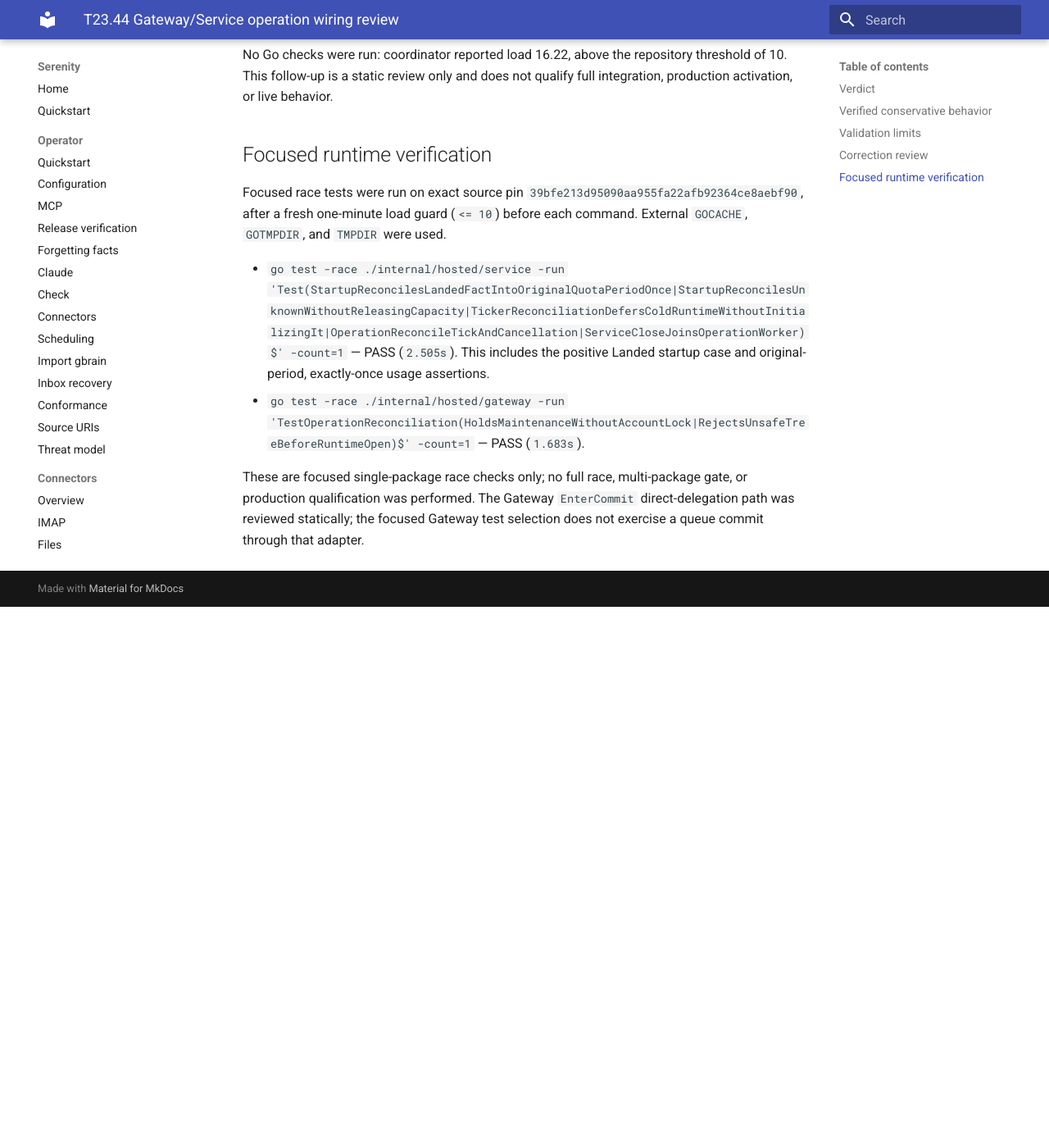
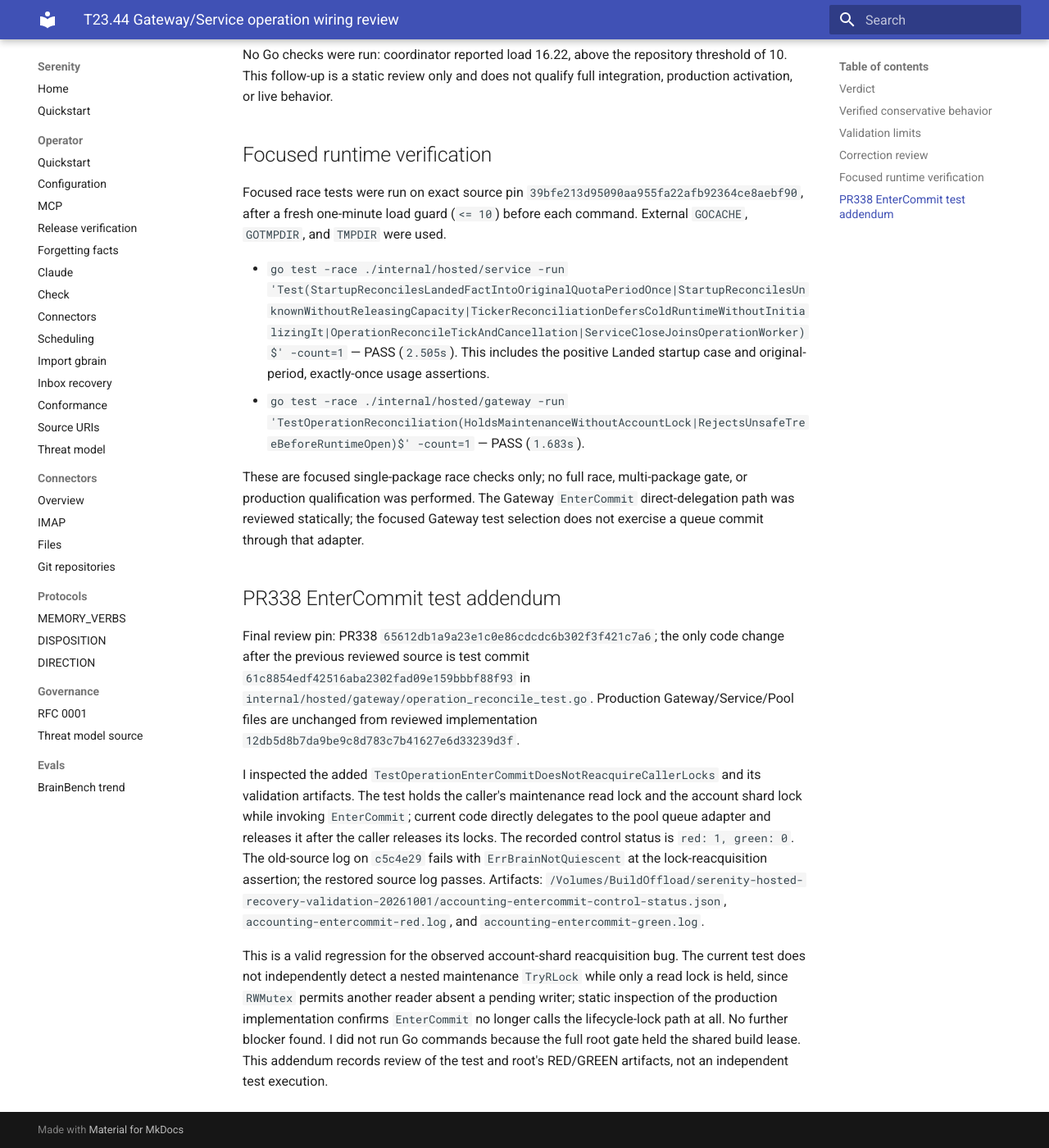
Before and after one commit to sirerun/serenity, an MkDocs documentation site: the page built from docs/plans/t23-44-gateway-service-wiring-independent-review-2026-10-01.md, in a window 1280 px wide and 1400 px high, scrolled down 2137 px. Shown: the whole window at 82% size. Built offline with MkDocs 1.6.1 and Material for MkDocs 9.7.7, drawn with Linux system fonts in a browser that asks for light colours; before the commit the page ends 2877 px from its top, so only the background shows below that.

Commit message:
docs: append PR338 EnterCommit regression review

```diff
--- a/docs/plans/t23-44-gateway-service-wiring-independent-review-2026-10-01.md
+++ b/docs/plans/t23-44-gateway-service-wiring-independent-review-2026-10-01.md
@@ -40,3 +40,11 @@
 - `go test -race ./internal/hosted/gateway -run 'TestOperationReconciliation(HoldsMaintenanceWithoutAccountLock|RejectsUnsafeTreeBeforeRuntimeOpen)$' -count=1` — PASS (`1.683s`).
 
 These are focused single-package race checks only; no full race, multi-package gate, or production qualification was performed. The Gateway `EnterCommit` direct-delegation path was reviewed statically; the focused Gateway test selection does not exercise a queue commit through that adapter.
+
+## PR338 EnterCommit test addendum
+
+Final review pin: PR338 `65612db1a9a23e1c0e86cdcdc6b302f3f421c7a6`; the only code change after the previous reviewed source is test commit `61c8854edf42516aba2302fad09e159bbbf88f93` in `internal/hosted/gateway/operation_reconcile_test.go`. Production Gateway/Service/Pool files are unchanged from reviewed implementation `12db5d8b7da9be9c8d783c7b41627e6d33239d3f`.
+
+I inspected the added `TestOperationEnterCommitDoesNotReacquireCallerLocks` and its validation artifacts. The test holds the caller's maintenance read lock and the account shard lock while invoking `EnterCommit`; current code directly delegates to the pool queue adapter and releases it after the caller releases its locks. The recorded control status is `red: 1, green: 0`. The old-source log on `c5c4e29` fails with `ErrBrainNotQuiescent` at the lock-reacquisition assertion; the restored source log passes. Artifacts: `/Volumes/BuildOffload/serenity-hosted-recovery-validation-20261001/accounting-entercommit-control-status.json`, `accounting-entercommit-red.log`, and `accounting-entercommit-green.log`.
+
+This is a valid regression for the observed account-shard reacquisition bug. The current test does not independently detect a nested maintenance `TryRLock` while only a read lock is held, since `RWMutex` permits another reader absent a pending writer; static inspection of the production implementation confirms `EnterCommit` no longer calls the lifecycle-lock path at all. No further blocker found. I did not run Go commands because the full root gate held the shared build lease. This addendum records review of the test and root's RED/GREEN artifacts, not an independent test execution.
```
